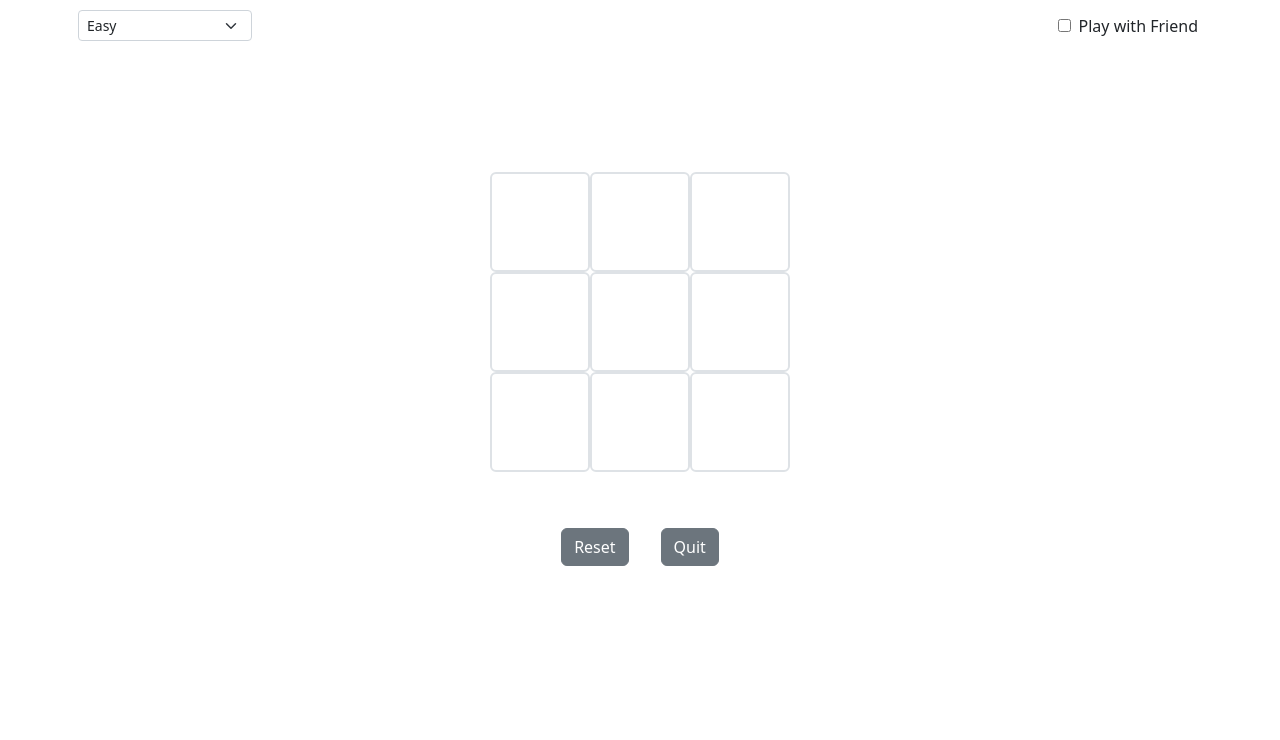
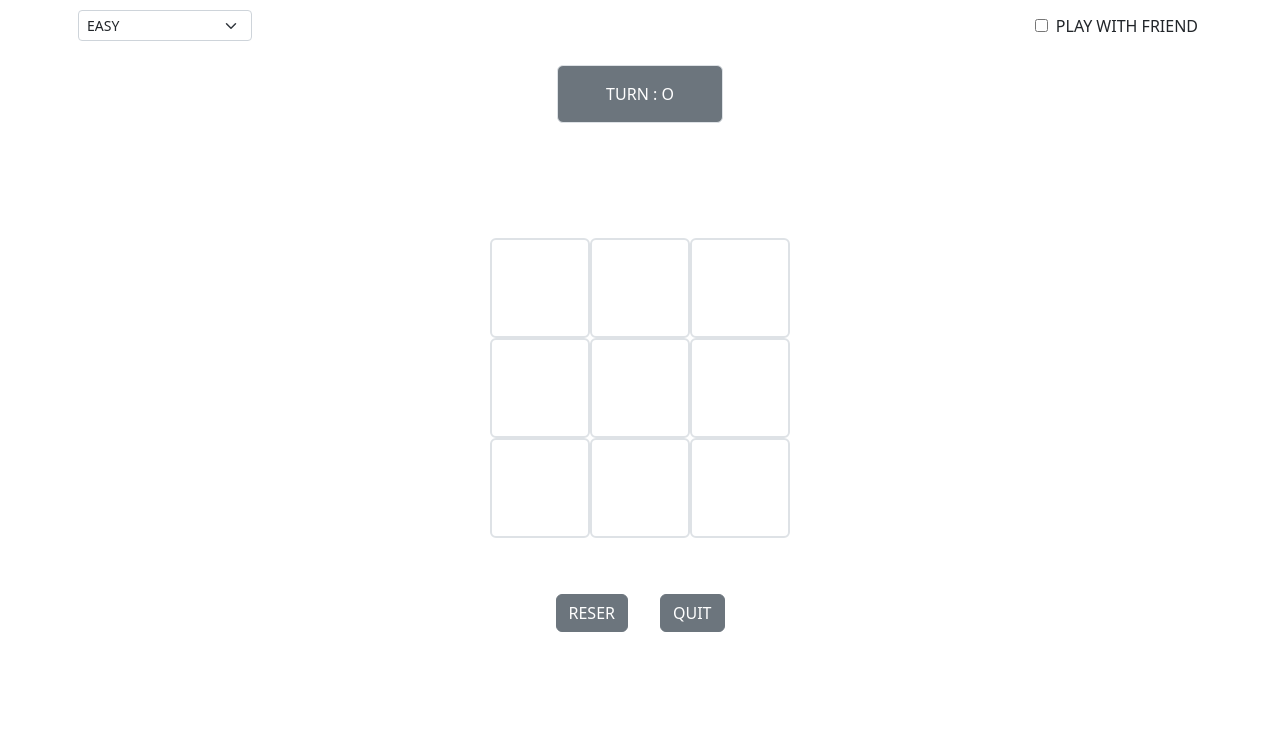
Before and after one commit to Viral-Gajera/Tic-Tac-Toe, a website: page index.html in a window 1280 px wide. Shown: the part 60-800 px from the top of the page. Drawn offline with nearby package versions, Linux system fonts and the light colour scheme.

Commit message:
Trun label added

```diff
--- a/index.html
+++ b/index.html
@@ -15,11 +15,11 @@
         <link rel="stylesheet" href="./style.css" />
     </head>
 
-    <body class="vh-100">
+    <body class="vh-100 overflow-hidden">
         <!-- navbar -->
         <section
             class="container-fluid bg-secondary d-flex justify-content-center p-1 text-white">
-            <h2>Tic Tac Toe</h2>
+            <h2>TIC TAC TOE</h2>
         </section>
 
         <!-- configuration section -->
@@ -28,9 +28,9 @@
                 <!-- drop down -->
                 <div class="col-12 col-md-2 p-2">
                     <select class="form-select form-select-sm">
-                        <option value="">Easy</option>
-                        <option value="">Medium</option>
-                        <option value="">Hard</option>
+                        <option value="">EASY</option>
+                        <option value="">MEDIUM</option>
+                        <option value="">HARD</option>
                     </select>
                 </div>
 
@@ -39,15 +39,22 @@
                     class="col-12 col-md-10 d-flex justify-content-center justify-content-md-end align-items-md-center align-items-center">
                     <input type="checkbox" name="" id="play-with-friend" />
                     <label class="ms-2" for="play-with-friend"
-                        >Play with Friend</label
+                        >PLAY WITH FRIEND</label
                     >
                 </div>
             </div>
         </section>
 
+        <!-- turn -->
+        <section class="container mt-3 d-flex justify-content-center" >
+            <span class="border rounded px-5 py-3 text-white bg-secondary" >
+                TURN : <span>O</span>
+            </span>
+        </section>
+
         <!-- game section -->
         <section
-            class="container mt-4 h-75 d-flex flex-column justify-content-center align-items-center">
+            class="container mt-3 h-75 d-flex flex-column justify-content-center align-items-center">
             <!-- display -->
             <div class="custom-display">
                 <div class="custom-box border border-2 rounded"></div>
@@ -67,8 +74,8 @@
 
             <!-- buttons -->
             <div class="container mt-5 d-flex justify-content-center">
-                <button class="btn btn-secondary my-2 mx-3">Reset</button>
-                <button class="btn btn-secondary my-2 mx-3">Quit</button>
+                <button class="btn btn-secondary my-2 mx-3">RESER</button>
+                <button class="btn btn-secondary my-2 mx-3">QUIT</button>
             </div>
         </section>
 
@@ -79,7 +86,7 @@
                     <h4>Result!</h4>
                 </div>
                 <div>
-                    <button class="btn btn-secondary" >Play Again</button>
+                    <button class="btn btn-secondary" >PLAY AGAIN</button>
                 </div>
             </div>
         </section>
--- a/style.css
+++ b/style.css
@@ -24,7 +24,6 @@
     }
 }
 
-
 .model{
     width: 100%;
     height: 100%;
```
Also changed, not shown: 3 other files.
